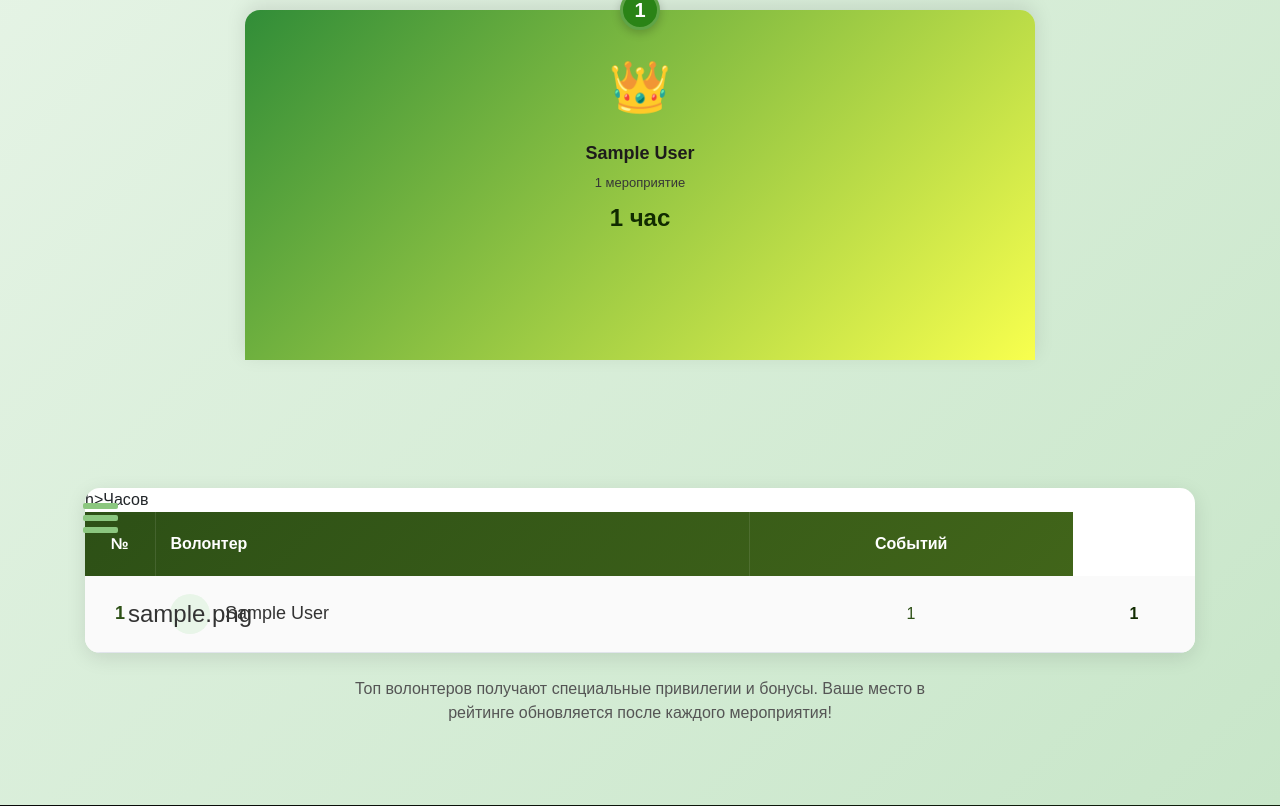
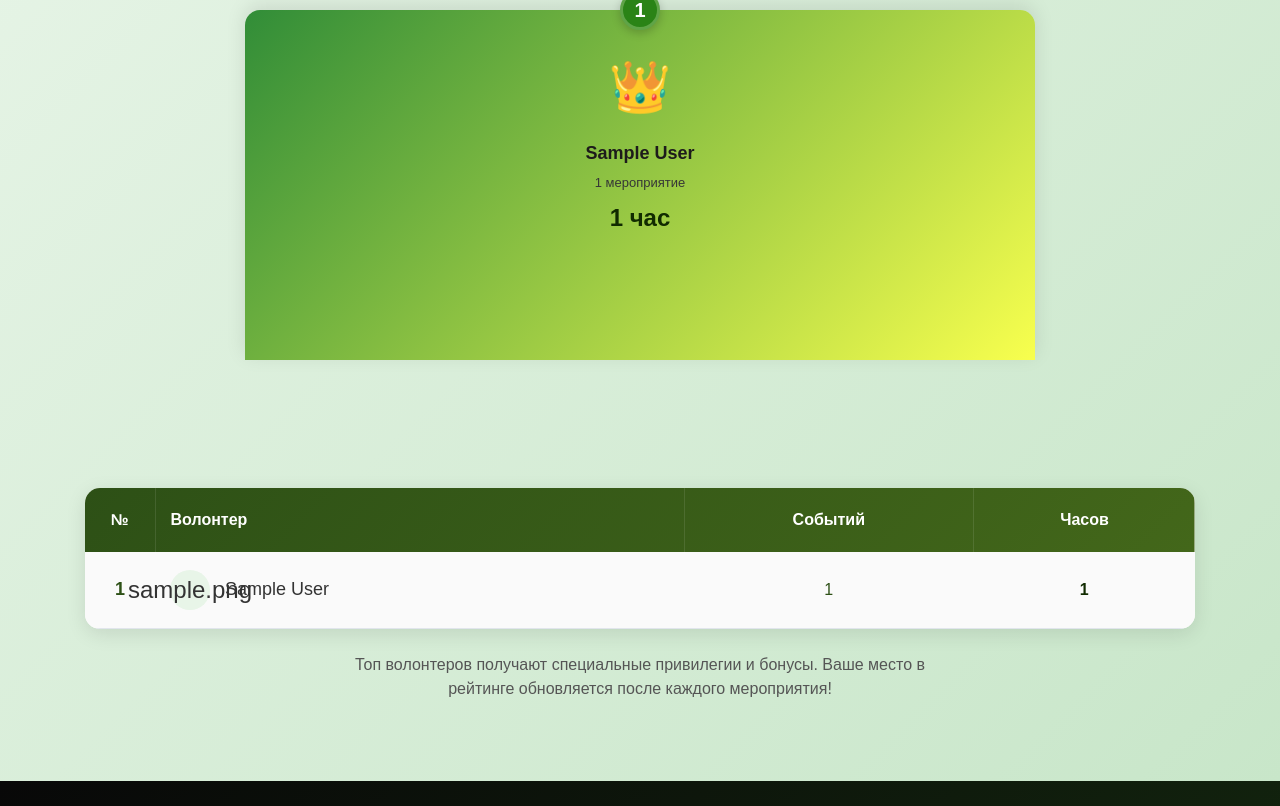
Before and after one commit to mmushaa/volonteer-park, a Flask app: page / in a window 1280 px wide. Shown: the part 1606-2412 px from the top of the page. Run offline with Flask 3, Linux system fonts and the light colour scheme; tables that the repository leaves empty hold one stand-in row (values such as "Sample post").

Commit message:
style: fix index

```diff
--- a/app/templates/index.html
+++ b/app/templates/index.html
@@ -137,23 +137,7 @@
                                         <th>№</th>
                                         <th style="text-align: left;">Волонтер</th>
                                         <th>Событий</th>
-                                        <t
-            <!-- Меню -->
-            <div class="menu-icon" id="menuButton">
-                <div class="menu-line"></div>
-                <div class="menu-line"></div>
-                <div class="menu-line"></div>
-            </div>
-            <div class="sidebar" id="sidebar">
-                <a href="/" class="menu-item">
-                    Главная
-                </a>
-                <a href="/events" class="menu-item">
-                    Выбрать событие
-                </a>
-                <a href="/profile" class="menu-item">Профиль</a>
-                <a href="/logout" class="menu-item">Выйти</a>
-            </div>h>Часов</th>
+                                        <th>Часов</th>
                                     </tr>
                                 </thead>
                                 <tbody id="ratingTableBody">
```
